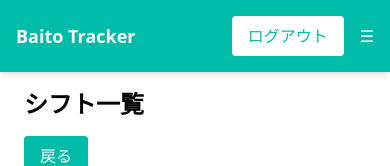
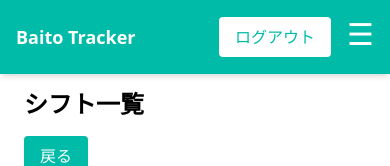
Before and after one commit to FirasAguel/baito-income-tracker, a Next.js app: page /shift in a window 390 px wide. Shown: the top 166 px of the page. Built offline with nearby package versions, Linux system fonts and the light colour scheme; no server answers.

Commit message:
chore: adjust padding & run prettier

```diff
--- a/src/components/Navbar.tsx
+++ b/src/components/Navbar.tsx
@@ -66,7 +66,7 @@ export default function Navbar({
       </Link>
 
       {/* Mobile Menu Toggle */}
-      <button className="md:hidden ml-4" onClick={toggleMenu}>
+      <button className="ml-4 pb-[6px] text-3xl md:hidden" onClick={toggleMenu}>
         ☰
       </button>
 
```
